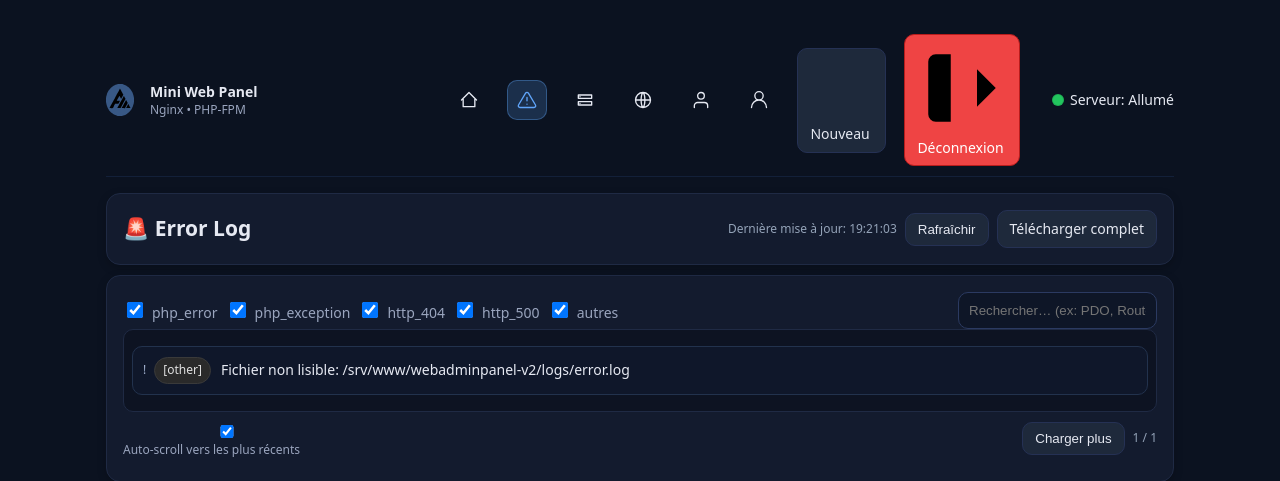
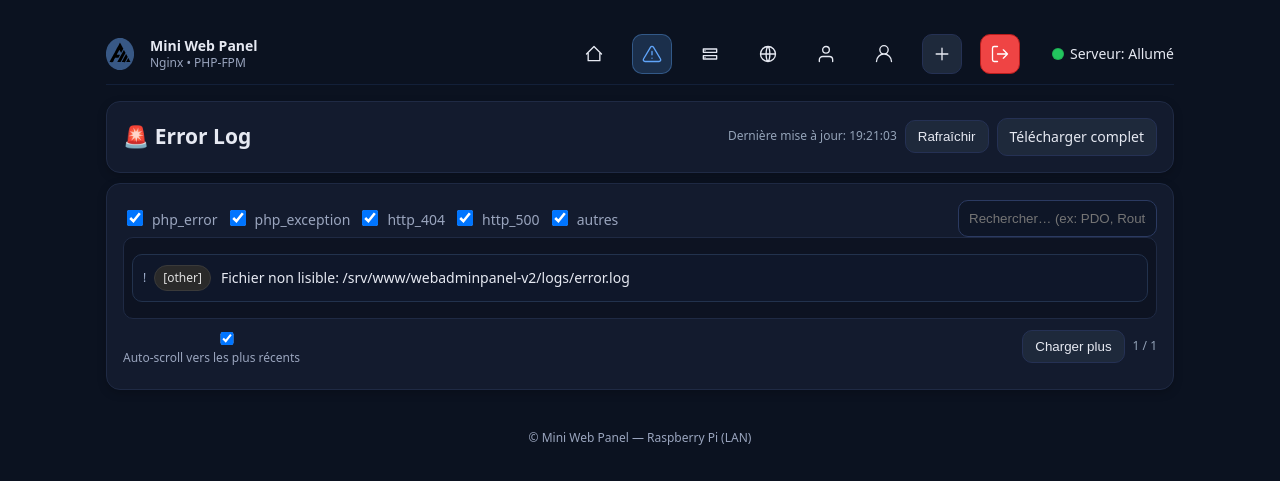
Before and after one commit to fay019/WebAdminPanel, a PHP site: page /dashboard/error-log in a window 1280 px wide. Shown: the top 481 px of the page. Run offline with PHP 8.4, Linux system fonts and the light colour scheme; the visitor is signed in with stand-in values (Sample User, id 1); data comes from the database, SQL or seed files in the repository; data that the repository does not hold is empty.

Commit message:
Update Error page, UX/UI

```diff
--- a/public/css/style.css
+++ b/public/css/style.css
@@ -1372,3 +1372,37 @@ code {
     background: rgba(96, 165, 250, .2);
     color: #60a5fa;
 }
+/* --- Nav: icônes seules aussi pour les boutons (Nouveau / Déconnexion) --- */
+
+/* cacher le texte, garder le tooltip (title) + accessibilité (aria-label) */
+.nav .btn span {
+    display: none;
+}
+
+/* rendre les boutons carrés, centrés, même gabarit que les icônes du menu */
+.nav .btn {
+    display: inline-flex;
+    align-items: center;
+    justify-content: center;
+    width: 40px;       /* identique aux liens icon-only */
+    height: 40px;
+    padding: 0;        /* retire le padding texte */
+    border-radius: 10px;
+}
+
+/* dimensionner l'icône du bouton (prend en charge nav-ico et nav-icon) */
+.nav .btn .nav-ico,
+.nav .btn .nav-icon {
+    width: 20px;
+    height: 20px;
+    stroke: currentColor;
+    fill: none;
+    flex: 0 0 auto;
+}
+
+/* (facultatif) sur petit écran, un poil plus grand */
+@media (max-width: 860px){
+    .nav .btn { width: 44px; height: 44px; }
+    .nav .btn .nav-ico,
+    .nav .btn .nav-icon { width: 22px; height: 22px; }
+}
```
